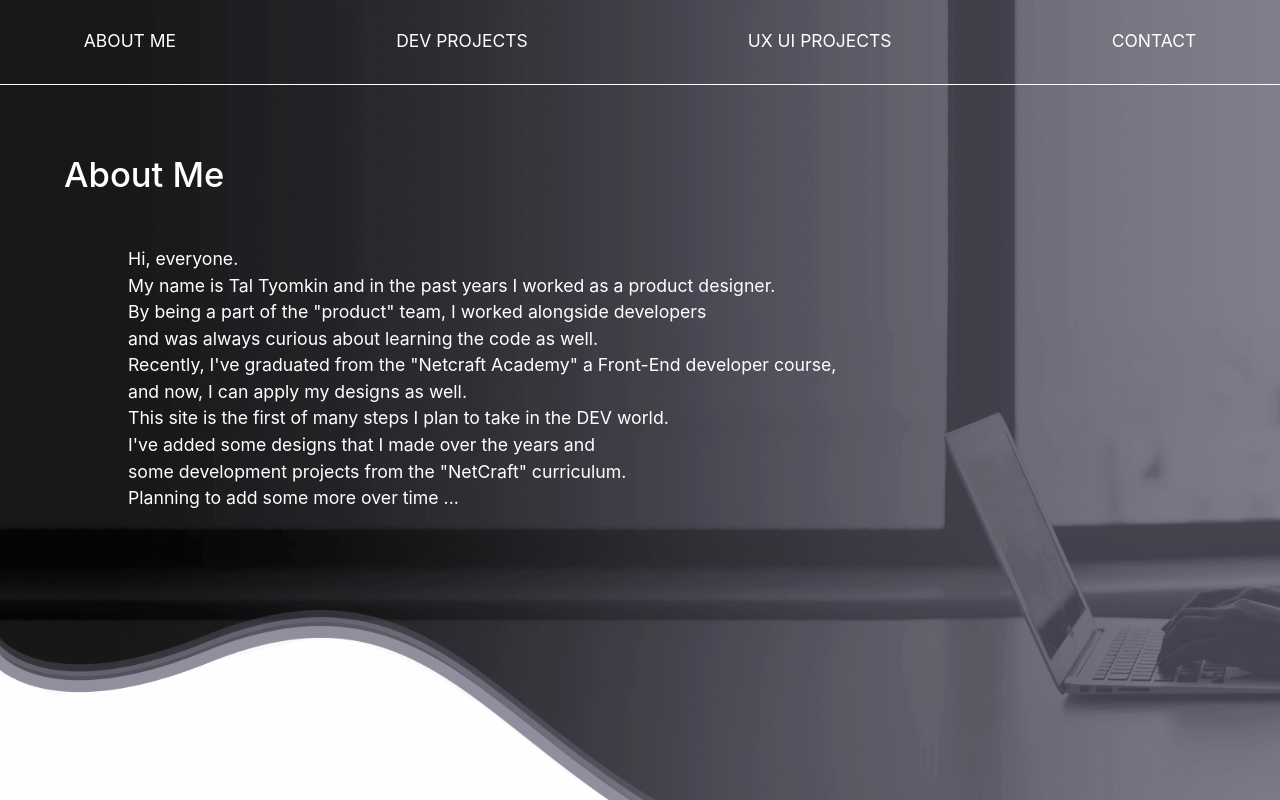
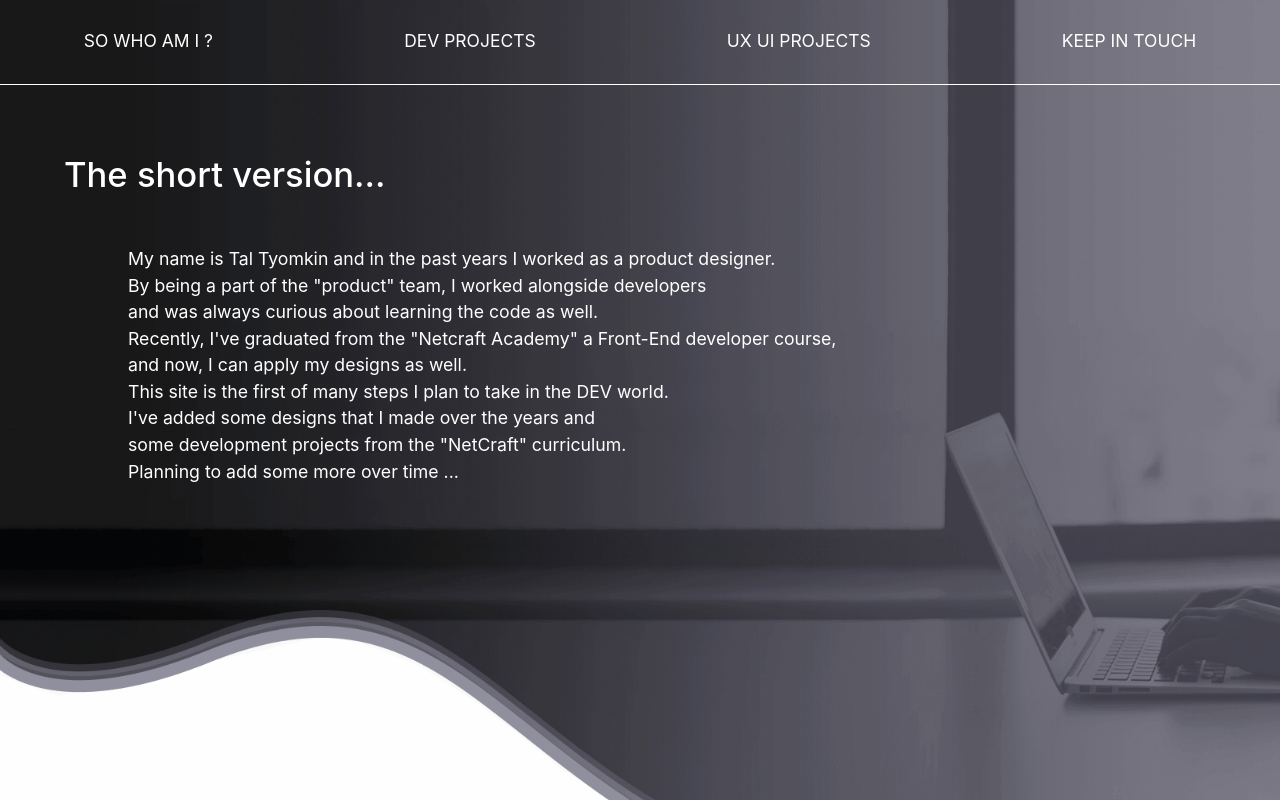
Before and after one commit to TalTyomkin/MySite, a React (Create React App) app: page / in a window 1280 px wide. Shown: the top 800 px of the page. Built offline with nearby package versions, Linux system fonts and the light colour scheme.

Commit message:
text update

```diff
--- a/src/Components/Menu/Menu.js
+++ b/src/Components/Menu/Menu.js
@@ -37,7 +37,7 @@ const Menu = (props) => {
                     smooth={true}
                     offset={0}
                     duration= {750}
-                >ABOUT ME</Link>
+                >SO WHO AM I ?</Link>
                 <Link
                     href={""}
                     className={"menuBtn"}
@@ -67,7 +67,7 @@ const Menu = (props) => {
                     smooth={true}
                     offset={0}
                     duration= {750}
-                >CONTACT</Link>
+                >KEEP IN TOUCH</Link>
             </div>
         </div>
     )
--- a/src/Components/StoreProvider/StoreProvider.js
+++ b/src/Components/StoreProvider/StoreProvider.js
@@ -7,13 +7,12 @@ const StoreProvider = (props) => {
     const [store,setStore] = useState({
         homePage:{
             h1Titles:{
-                aboutMe:"About Me",
+                aboutMe:"The short version...",
                 devProjects:"Dev Projects",
                 uxUiProjectes:"UX UI Projects",
-                contact:"Contact",
+                contact:"Say what's up...",
             },
             aboutMeText:<p id={"text"}>
-                Hi, everyone.<br/>
                 My name is Tal Tyomkin and in the past years I worked as a product designer.<br/>
                 By being a part of the "product" team, I worked alongside developers<br/>
                 and was always curious about learning the code as well.<br/>
```
